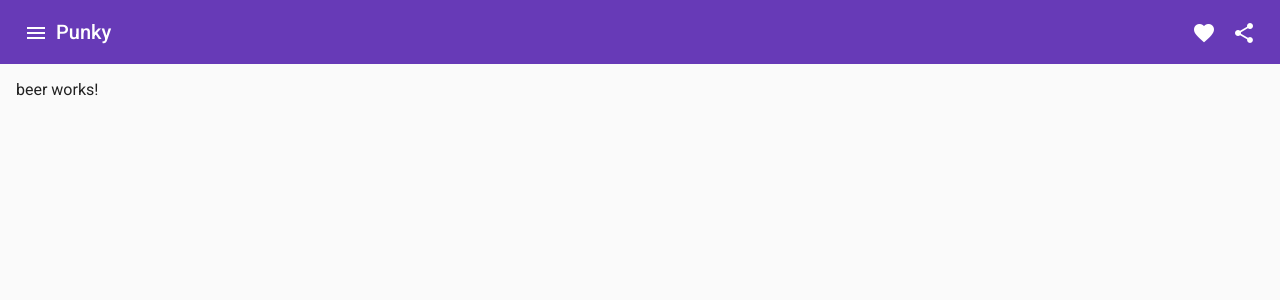
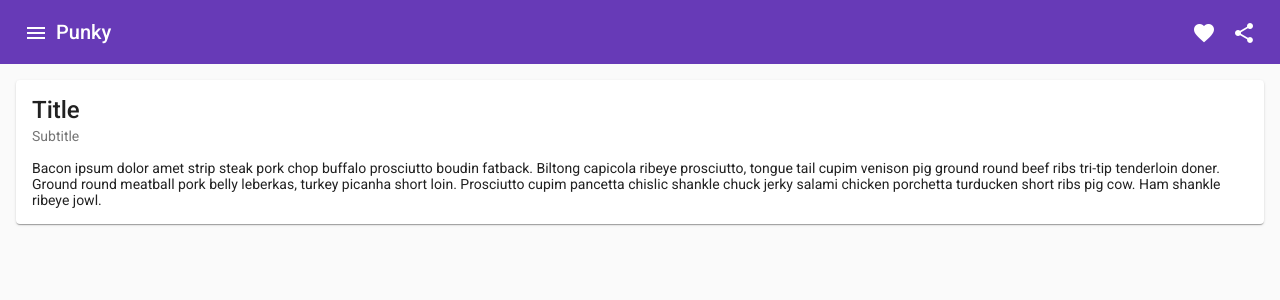
Before and after one commit to marcohern/punky, an Angular app: page /beer/1 in a window 1280 px wide. Shown: the top 300 px of the page. Built offline with nearby package versions, Linux system fonts and the light colour scheme.

Commit message:
loading bar is now on the root component

```diff
--- a/src/app/app.component.html
+++ b/src/app/app.component.html
@@ -5,6 +5,7 @@
     <punky-sidenav></punky-sidenav>
   </mat-sidenav>
   <mat-sidenav-content class="content">
+    <mat-progress-bar mode="indeterminate" *ngIf="isLoading()"></mat-progress-bar>
     <router-outlet></router-outlet>
     <br><br><br><br><br><br><br><br><br><br>
   </mat-sidenav-content>
--- a/src/app/app.component.ts
+++ b/src/app/app.component.ts
@@ -1,4 +1,5 @@
 import { Component, OnInit } from '@angular/core';
+import { PunkyapiService } from './punkyapi/punkyapi.service';
 
 @Component({
   selector: 'app-root',
@@ -10,6 +11,14 @@ export class AppComponent implements OnInit {
   events: string[] = [];
   opened: boolean = false;
 
+  constructor(private punky:PunkyapiService) {
+
+  }
+
+  isLoading():boolean {
+    get: { return this.punky.loading; }
+  };
+
   ngOnInit(): void {
 
   }
--- a/src/app/app.module.ts
+++ b/src/app/app.module.ts
@@ -11,6 +11,8 @@ import { SidenavModule } from './sidenav/sidenav.module';
 import { TopbarModule } from './topbar/topbar.module';
 import { SearchModule } from './search/search.module';
 import { BeerModule } from './beer/beer.module';
+import { PunkyapiModule       } from './punkyapi/punkyapi.module';
+import { MatProgressBarModule } from '@angular/material/progress-bar';
 
 @NgModule({
   declarations: [
@@ -24,6 +26,8 @@ import { BeerModule } from './beer/beer.module';
     TopbarModule,
     SearchModule,
     BeerModule,
+    PunkyapiModule,
+    MatProgressBarModule,
 
     BrowserAnimationsModule
   ],
--- a/src/app/beer/beer.component.html
+++ b/src/app/beer/beer.component.html
@@ -1 +1,5 @@
-<p>beer works!</p>
+<mat-card>
+  <mat-card-title>Title</mat-card-title>
+  <mat-card-subtitle>Subtitle</mat-card-subtitle>
+  <mat-card-content>Bacon ipsum dolor amet strip steak pork chop buffalo prosciutto boudin fatback. Biltong capicola ribeye prosciutto, tongue tail cupim venison pig ground round beef ribs tri-tip tenderloin doner. Ground round meatball pork belly leberkas, turkey picanha short loin. Prosciutto cupim pancetta chislic shankle chuck jerky salami chicken porchetta turducken short ribs pig cow. Ham shankle ribeye jowl.</mat-card-content>
+</mat-card>
--- a/src/app/beer/beer.component.ts
+++ b/src/app/beer/beer.component.ts
@@ -1,4 +1,5 @@
 import { Component, OnInit } from '@angular/core';
+import { ActivatedRoute } from '@angular/router';
 
 @Component({
   selector: 'app-beer',
@@ -7,9 +8,13 @@ import { Component, OnInit } from '@angular/core';
 })
 export class BeerComponent implements OnInit {
 
-  constructor() { }
+  id: string|null;
+  constructor(private route:ActivatedRoute) {
+    this.id = '';
+  }
 
   ngOnInit(): void {
+    this.id = this.route.snapshot.paramMap.get('id');
+    console.log(this.id);
   }
-
 }
--- a/src/app/punkyapi/punkyapi.service.ts
+++ b/src/app/punkyapi/punkyapi.service.ts
@@ -49,4 +49,8 @@ export class PunkyapiService {
   query(params: {[param: string]: string}): Observable<any> {
     return this.get<any>('v2/beers', params);
   }
+
+  getBeer(id:string|null): Observable<any> {
+    return this.get<any>('v2/beer/'+id, {});
+  }
 }
--- a/src/app/search/search.component.html
+++ b/src/app/search/search.component.html
@@ -3,5 +3,4 @@
   <input [(ngModel)]="name" matInput>
 </mat-form-field>
 <button mat-raised-button color="primary" (click)="search()"><mat-icon>search</mat-icon> Search</button>
-<mat-progress-bar mode="indeterminate" *ngIf="isLoading()"></mat-progress-bar>
 <punky-beers [beers]="beers"></punky-beers>
--- a/src/app/search/search.component.ts
+++ b/src/app/search/search.component.ts
@@ -9,9 +9,6 @@ import { HttpErrorResponse } from '@angular/common/http';
 })
 export class SearchComponent implements OnInit {
 
-  isLoading():boolean {
-    get: { return this.punky.loading; }
-  };
 
   beers: any[];
   name: string = '';
--- a/src/app/search/search.module.ts
+++ b/src/app/search/search.module.ts
@@ -7,7 +7,6 @@ import { MatButtonModule      } from '@angular/material/button';
 import { MatFormFieldModule   } from '@angular/material/form-field';
 import { MatIconModule        } from '@angular/material/icon';
 import { MatSelectModule      } from '@angular/material/select';
-import { MatProgressBarModule } from '@angular/material/progress-bar';
 import { MatInputModule       } from '@angular/material/input';
 
 import { BeersModule } from '../beers/beers.module';
@@ -25,7 +24,6 @@ import { PunkyapiModule       } from '../punkyapi/punkyapi.module';
     MatInputModule,
     MatSelectModule,
     MatIconModule,
-    MatProgressBarModule,
     PunkyapiModule,
     FormsModule,
     ReactiveFormsModule,
--- a/src/styles.css
+++ b/src/styles.css
@@ -11,7 +11,7 @@ body {
 }
 
 .content {
-  padding-left: 1em;
+  padding: 1em;
 }
 
 .sidenav {
```
Also changed, not shown: src/app/beer/beer.module.ts (+5 -2 lines).
